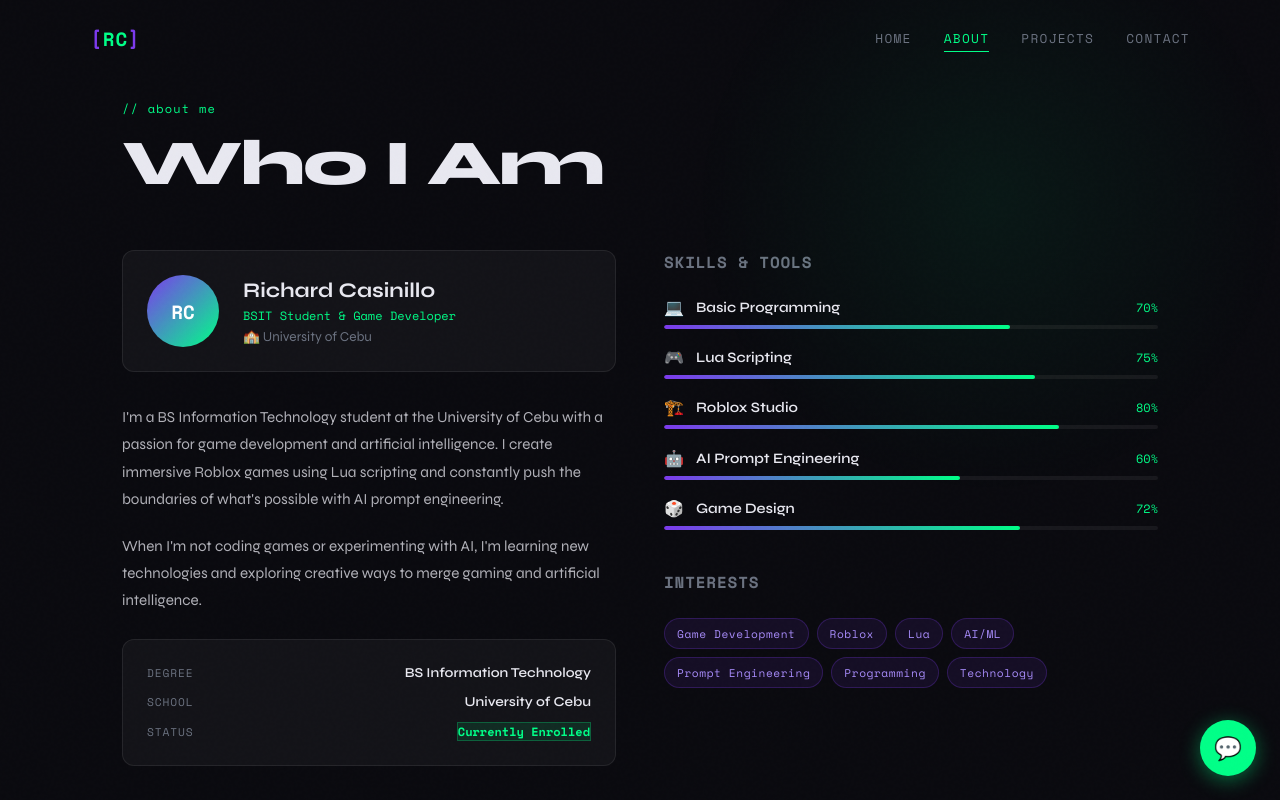
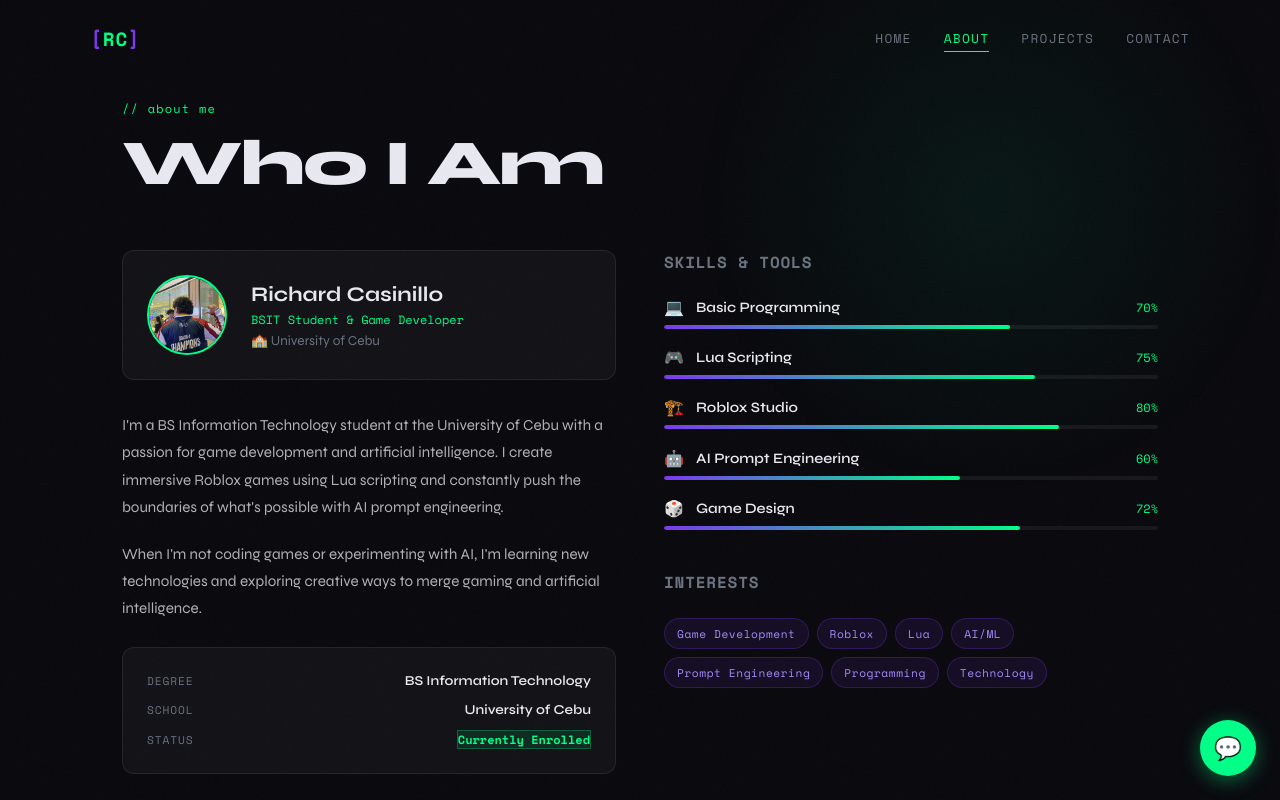
Before and after one commit to tsuna23222/ELAI-Portfolio, a React (Create React App) app: page /about in a window 1280 px wide. Shown: the top 800 px of the page. Built offline with nearby package versions, Linux system fonts and the light colour scheme.

Commit message:
image profile

```diff
--- a/src/pages/About.css
+++ b/src/pages/About.css
@@ -37,18 +37,19 @@
 }
 
 .bio-avatar {
-  width: 72px;
-  height: 72px;
+  width: 80px;
+  height: 80px;
   border-radius: 50%;
-  background: linear-gradient(135deg, var(--accent2), var(--accent));
-  display: flex;
-  align-items: center;
-  justify-content: center;
-  font-family: var(--font-mono);
-  font-weight: 700;
-  font-size: 1.2rem;
-  color: white;
+  border: 2px solid var(--accent);
   flex-shrink: 0;
+  overflow: hidden;
+}
+
+.bio-avatar img {
+  width: 100%;
+  height: 100%;
+  object-fit: cover;
+  object-position: center top;
 }
 
 .bio-info h2 {
--- a/src/pages/About.js
+++ b/src/pages/About.js
@@ -23,7 +23,7 @@
         <div className="about-bio">
           <div className="bio-card">
             <div className="bio-avatar">
-              <span>RC</span>
+              <img src="/richard.jpg" alt="Richard Casinillo" />
             </div>
             <div className="bio-info">
               <h2>Richard Casinillo</h2>
--- a/src/pages/Home.css
+++ b/src/pages/Home.css
@@ -203,3 +203,55 @@
 @keyframes cellFadeIn {
   to { opacity: 1; }
 }
+
+/* Photo section */
+.home-photo-wrapper {
+  position: absolute;
+  right: 0;
+  top: 50%;
+  transform: translateY(-50%);
+  z-index: 2;
+  display: flex;
+  flex-direction: column;
+  align-items: center;
+  gap: 1rem;
+}
+
+.home-photo-ring {
+  position: absolute;
+  width: 320px;
+  height: 320px;
+  border-radius: 50%;
+  border: 1px solid rgba(0,255,136,0.2);
+  animation: spin 12s linear infinite;
+}
+
+@keyframes spin {
+  from { transform: rotate(0deg); }
+  to { transform: rotate(360deg); }
+}
+
+.home-photo {
+  width: 280px;
+  height: 280px;
+  border-radius: 50%;
+  object-fit: cover;
+  object-position: center top;
+  border: 3px solid var(--accent);
+  box-shadow: 0 0 40px rgba(0,255,136,0.2);
+}
+
+.home-photo-badge {
+  background: rgba(0,255,136,0.1);
+  border: 1px solid rgba(0,255,136,0.25);
+  color: var(--accent);
+  font-family: var(--font-mono);
+  font-size: 0.7rem;
+  padding: 6px 14px;
+  border-radius: 100px;
+  letter-spacing: 0.06em;
+}
+
+@media (max-width: 900px) {
+  .home-photo-wrapper { display: none; }
+}
--- a/src/pages/Home.js
+++ b/src/pages/Home.js
@@ -51,10 +51,10 @@
         </div>
       </div>
 
-      <div className="home-grid-decoration">
-        {[...Array(12)].map((_, i) => (
-          <div key={i} className="grid-cell" style={{ animationDelay: `${i * 0.1}s` }} />
-        ))}
+      <div className="home-photo-wrapper">
+        <div className="home-photo-ring" />
+        <img src="/richard.jpg" alt="Richard Casinillo" className="home-photo" />
+        <div className="home-photo-badge">🏆 Season 4 Champions</div>
       </div>
     </div>
   );
```
Also changed, not shown: public/richard.jpg (added).
